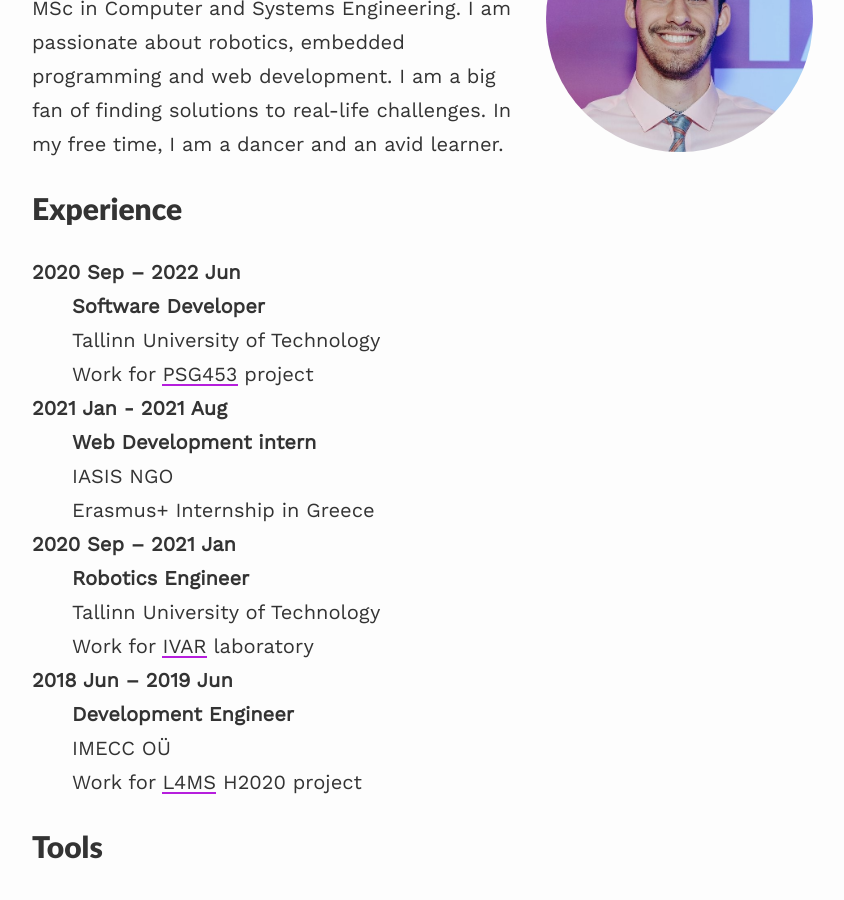
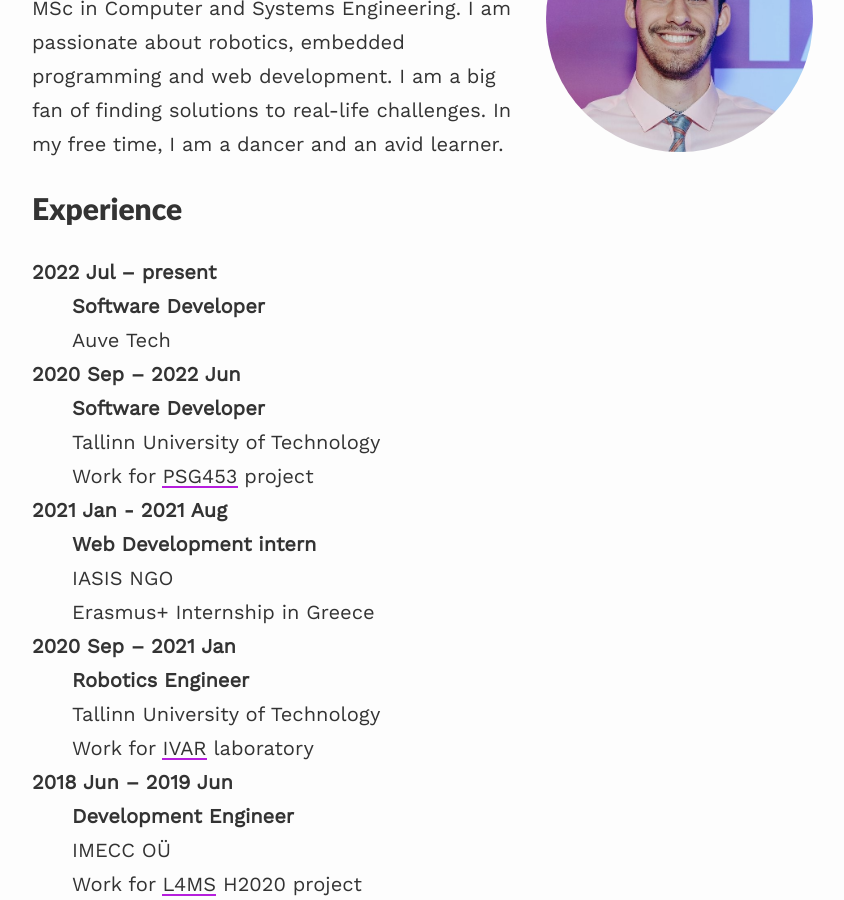
Before and after one commit to sejego/sejego, a Jekyll site: the page built from index.md, in a window 1280 px wide and 900 px high, scrolled down 312 px. Shown: the whole window, without its empty margins (208-1052 px from the left). Built offline with Jekyll 4.4.1, drawn with Linux system fonts in a browser that asks for light colours; nearby versions of some CDN libraries.

Commit message:
update work place

```diff
--- a/index.md
+++ b/index.md
@@ -14,6 +14,11 @@ I am passionate about robotics, embedded programming and web development. I am a
 In my free time, I am a dancer and an avid learner.
 
 ## Experience
+
+**2022 Jul – present**
+:   **Software Developer**
+:   Auve Tech
+
 **2020 Sep – 2022 Jun**
 :   **Software Developer**
 :   Tallinn University of Technology
```
